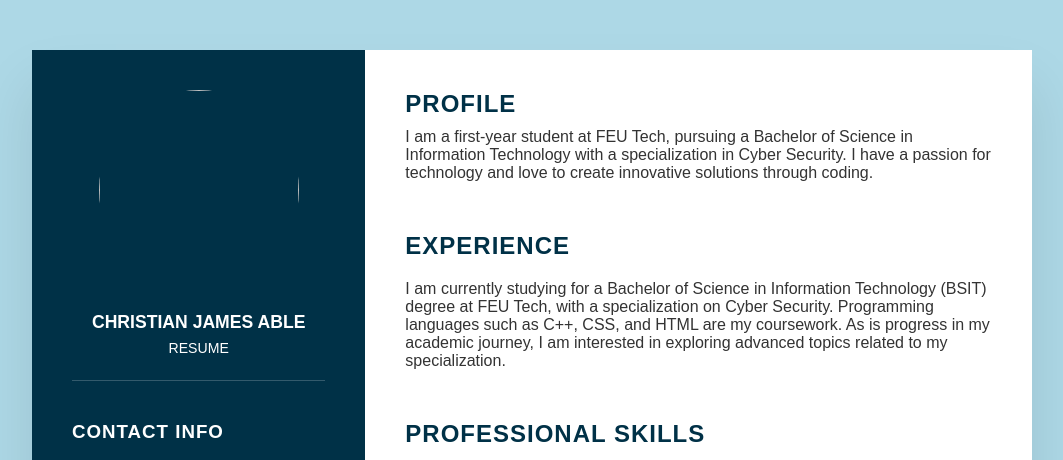
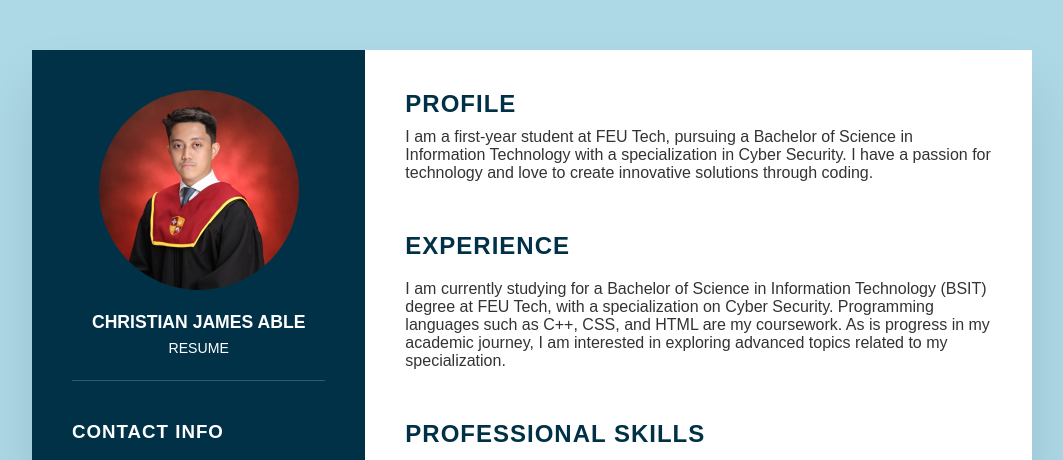
Before and after one commit to xtianjms/Resume, a plain HTML site: page pages/page1/index.html in a window 1280 px wide. Shown: the top 460 px of the page, without its empty margins (108-1171 px from the left). Drawn offline with Linux system fonts and the light colour scheme; a web font is replaced by a local one.

Commit message:
gumana na sir :))

```diff
--- a/pages/page1/index.html
+++ b/pages/page1/index.html
@@ -11,7 +11,7 @@
         <div class="left_Side">
             <div class="profileText">
                 <div class="imgBx">
-                    <img src="assets/img/img.JPG">
+                    <img src="assets/css/img/img.JPG">
                 </div>
                 <h2>Christian James Able<br><span>Resume</span></h2>
             </div>
```
